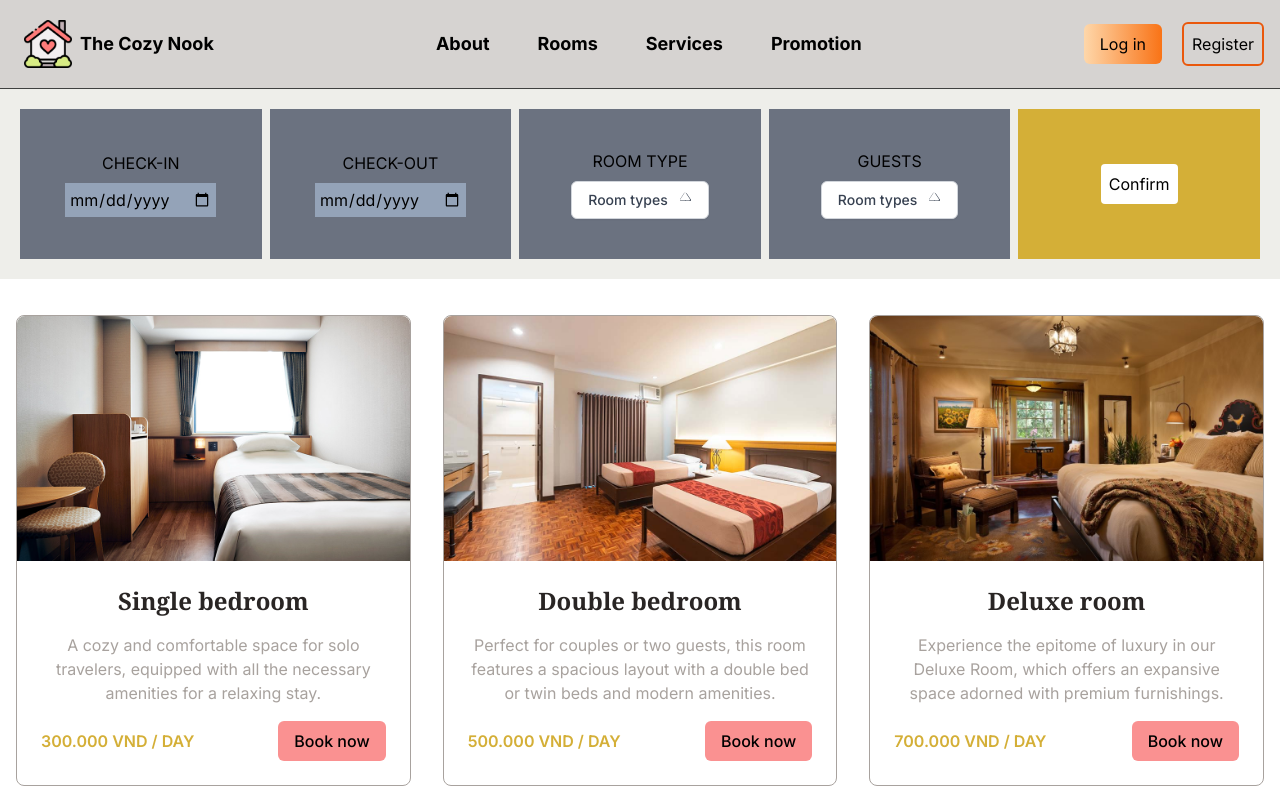
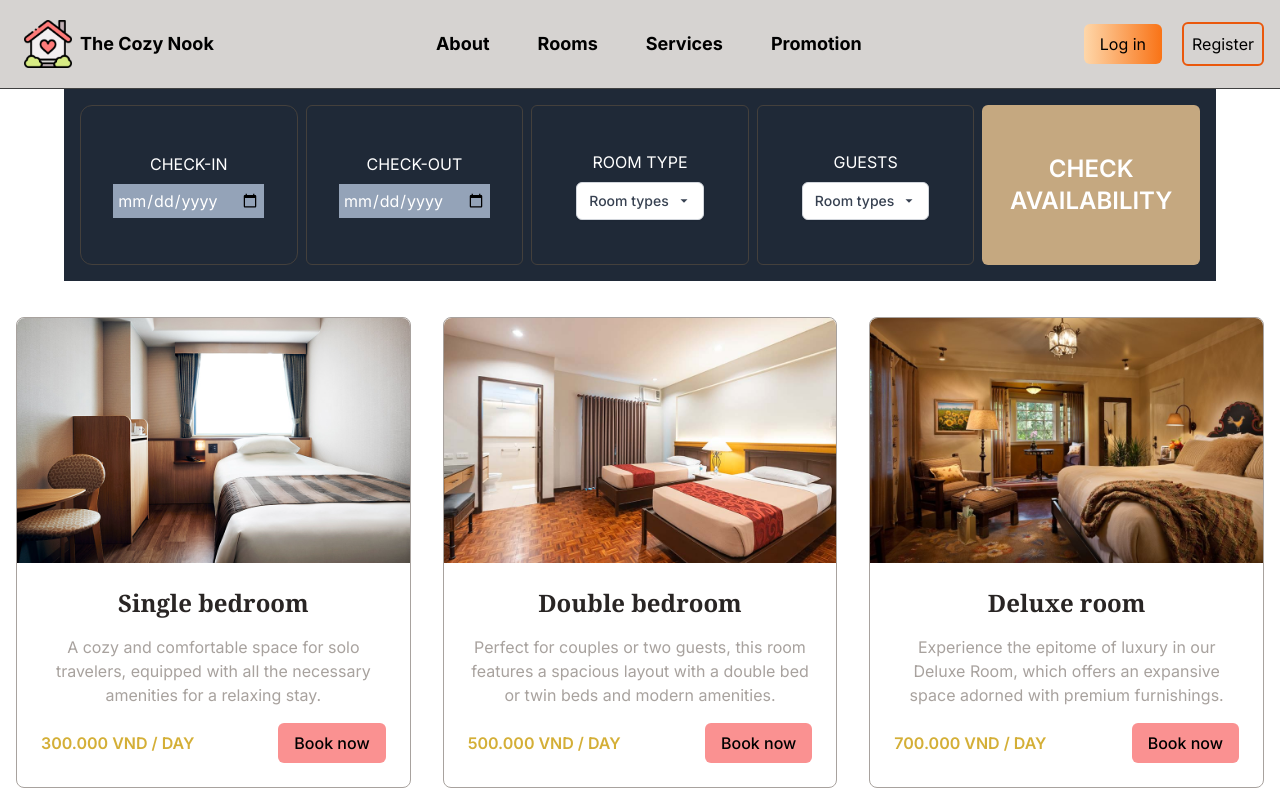
Before and after one commit to npq-thien/fe-hotel-management, a React (Create React App) app: page /rooms in a window 1280 px wide. Shown: the top 800 px of the page. Built offline with nearby package versions, Linux system fonts and the light colour scheme.

Commit message:
done UI of booking form. Haven't code logic

```diff
--- a/src/components/BookForm.jsx
+++ b/src/components/BookForm.jsx
@@ -12,25 +12,27 @@ const App = () => {
 
   return (
     <div className="flex justify-center">
-      <div className="w-full grid grid-cols-1 md:grid-cols-2 lg:grid-cols-5 max-w-7xl gap-2 bg-cream p-5">
-        <div className="flex flex-col items-center justify-center bg-gray-500 gap-2 p-5">
+      <div className="w-full grid grid-cols-1 md:grid-cols-2 lg:grid-cols-5 max-w-6xl gap-2 bg-gray-800 text-white p-4">
+        <div className="flex flex-col rounded-xl items-center justify-center border border-stone-700 gap-2 p-5">
           CHECK-IN
           <input type="date" className="bg-slate-400 p-1" />
         </div>
-        <div className="flex flex-col items-center justify-center bg-gray-500 gap-2 p-10">
+        <div className="flex flex-col rounded-md items-center justify-center border border-stone-700 gap-2 p-10">
           CHECK-OUT
           <input type="date" className="bg-slate-400 p-1" />
         </div>
-        <div className="flex flex-col items-center justify-center bg-gray-500 gap-2 p-10">
+        <div className="flex flex-col rounded-md items-center justify-center border border-stone-700 gap-2 p-10">
           ROOM TYPE
           <Dropdown title="Room types" items={dropdownItems} />
         </div>
-        <div className="flex flex-col items-center justify-center bg-gray-500 gap-2 p-10">
+        <div className="flex flex-col rounded-md items-center justify-center border border-stone-700 gap-2 p-10">
           GUESTS
           <Dropdown title="Room types" items={dropdownItems} />
         </div>
-        <div className="flex flex-col items-center justify-center bg-gold gap-2 p-10 md:col-span-2 lg:col-span-1">
-          <button className="bg-white p-2 rounded">Confirm</button>
+        <div className="flex flex-col rounded-md items-center justify-center bg-secondary gap-2 p-4 md:col-span-2 lg:p-10 lg:col-span-1 hover:cursor-pointer">
+          <button className="text-2xl font-semibold p-2 rounded">
+            CHECK AVAILABILITY
+          </button>
         </div>
       </div>
     </div>
--- a/src/components/Dropdown.jsx
+++ b/src/components/Dropdown.jsx
@@ -1,4 +1,5 @@
-import React, { useState } from 'react';
+import React, { useState } from "react";
+import { IoMdArrowDropdown } from "react-icons/io";
 
 const Dropdown = ({ title, items }) => {
   const [isOpen, setIsOpen] = useState(false);
@@ -8,30 +9,20 @@ const Dropdown = ({ title, items }) => {
   };
 
   return (
-    <div className="relative inline-block text-left">
+    <div className="relative inline-block text-left z-10">
       <div>
         <button
           type="button"
-          className="inline-flex justify-center w-full rounded-md border border-gray-300 shadow-sm px-4 py-2 bg-white text-sm font-medium text-gray-700 hover:bg-gray-50 focus:outline-none"
+          className="inline-flex justify-center w-full rounded-md border border-gray-300 shadow-sm px-3 py-2 bg-white text-sm font-medium text-gray-700 hover:bg-gray-50 focus:outline-none"
           id="options-menu"
           aria-expanded="true"
           aria-haspopup="true"
           onClick={toggleDropdown}
         >
-          {title}
-          <svg
-            className="-mr-1 ml-2 h-5 w-5"
-            xmlns="http://www.w3.org/2000/svg"
-            viewBox="0 0 20 20"
-            fill="currentColor"
-            aria-hidden="true"
-          >
-            <path
-              fillRule="evenodd"
-              d="M10 3a1 1 0 01.832.445l4 6a1 1 0 01-.832 1.555H5a1 1 0 01-.832-1.555l4-6A1 1 0 0110 3zm0 7a1 1 0 01-.832.445H5a1 1 0 01-.832-1.555l4-6a1 1 0 011.664 0l4 6a1 1 0 01-.832 1.555H10z"
-              clipRule="evenodd"
-            />
-          </svg>
+          <div class="flex items-center gap-2">
+            {title}
+            <IoMdArrowDropdown />
+          </div>
         </button>
       </div>
 
--- a/tailwind.config.js
+++ b/tailwind.config.js
@@ -14,8 +14,7 @@ module.exports = {
           '1': '#febaba',
         },
         'secondary': {
-          DEFAULT: '#fef65b',
-          'default': '#fef65b',
+          DEFAULT: '#c5a880',
         },
         'gold' : {
           DEFAULT: '#d4af37',
```
